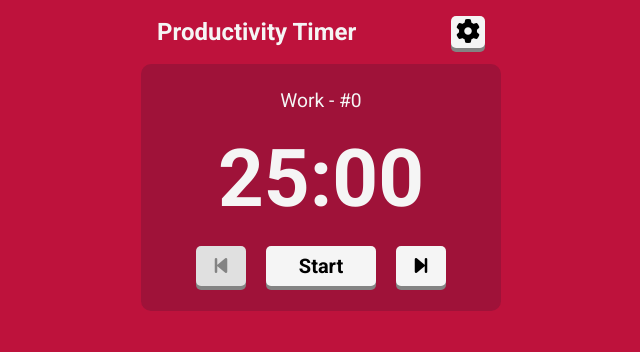
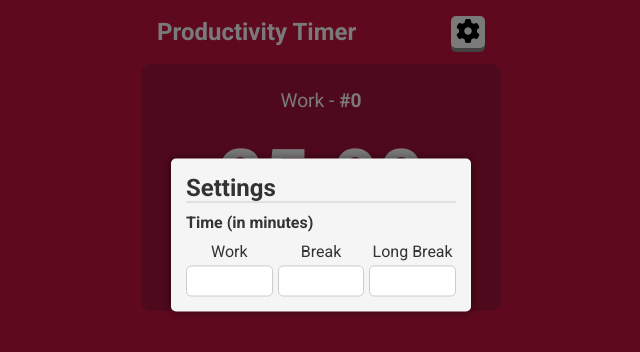
Before and after one commit to robsassack/productivity-timer, an Angular app: page / in a window 1280 px wide. Shown: the top 352 px of the page, without its empty margins (319-959 px from the left). Built offline with nearby package versions, Linux system fonts and the light colour scheme.

Commit message:
Added HTML and CSS for settings menu

```diff
--- a/src/app/app.component.html
+++ b/src/app/app.component.html
@@ -1,5 +1,6 @@
 <header>
   <span>Productivity Timer</span>
-  <button class="settings-button" aria-label="settings"><i class="fa-solid fa-gear"></i></button>
+  <button class="settings-button" aria-label="settings" (click)="callToggleSettingsMenu()"><i class="fa-solid fa-gear"></i></button>
 </header>
 <app-timer class="timer-container"></app-timer>
+<app-settings-menu class="settings-container"></app-settings-menu>
--- a/src/app/app.component.ts
+++ b/src/app/app.component.ts
@@ -1,4 +1,5 @@
-import { Component } from '@angular/core';
+import { Component, ViewChild } from '@angular/core';
+import { SettingsMenuComponent } from './settings-menu/settings-menu.component';
 
 @Component({
   selector: 'app-root',
@@ -6,5 +7,11 @@ import { Component } from '@angular/core';
   styleUrls: ['./app.component.css']
 })
 export class AppComponent {
+  @ViewChild(SettingsMenuComponent) settingsMenu!: SettingsMenuComponent;
+
+  callToggleSettingsMenu() {
+    this.settingsMenu.toggleSettingsMenu();
+  }
+
   title = 'productivity-timer';
 }
--- a/src/app/app.module.ts
+++ b/src/app/app.module.ts
@@ -3,11 +3,13 @@ import { BrowserModule } from '@angular/platform-browser';
 
 import { AppComponent } from './app.component';
 import { TimerComponent } from './timer/timer.component';
+import { SettingsMenuComponent } from './settings-menu/settings-menu.component';
 
 @NgModule({
   declarations: [
     AppComponent,
-    TimerComponent
+    TimerComponent,
+    SettingsMenuComponent
   ],
   imports: [
     BrowserModule
--- /dev/null
+++ b/src/app/settings-menu/settings-menu.component.css
@@ -0,0 +1,53 @@
+.settings-menu-container {
+  position: fixed;
+  top: 0;
+  left: 0;
+  bottom: 0;
+  right: 0;
+  overflow: auto;
+  background-color: rgb(0, 0, 0, 0.5);
+}
+
+.settings-menu {
+  display: flex;
+  flex-direction: column;
+  gap: 10px;
+  position: absolute;
+  top: 20%;
+  left: 50%;
+  transform: translate(-50%, -50%);
+  margin-top: 75px;
+  width: 300px;
+  padding: 15px;
+  background-color: #f5f5f5;
+  color: #333;
+  border-radius: 5px;
+  box-shadow: 0 0 10px 0 rgba(0, 0, 0, 0.5);
+  user-select: none;
+}
+
+.title {
+  border-bottom: 1px solid #ccc;
+}
+
+.time-settings {
+  display: grid;
+  grid-template-columns: 1fr 1fr 1fr;
+  gap: 5px;
+}
+
+.time-form {
+  display: flex;
+  flex-direction: column;
+  align-items: center;
+  gap: 5px;
+}
+
+.time-form input {
+  width: 100%;
+  padding: 5px;
+  border: 1px solid #ccc;
+  border-radius: 5px;
+  box-sizing: border-box;
+  font-size: 16px;
+}
--- /dev/null
+++ b/src/app/settings-menu/settings-menu.component.html
@@ -0,0 +1,19 @@
+<div *ngIf="showSettingsMenu" class="settings-menu-container" (click)="toggleSettingsMenu()">
+  <div class="settings-menu" (click)="$event.stopPropagation()">
+    <h2 class="title">Settings</h2>
+    <h4>Time (in minutes)</h4>
+    <div class="time-settings">
+      <div class="time-form">
+        <label for="hours">Work</label>
+        <input type="number">
+      </div>
+      <div class="time-form">
+        <label for="hours">Break</label>
+        <input type="number">
+      </div>
+      <div class="time-form">
+        <label for="hours">Long Break</label>
+        <input type="number">
+      </div>
+    </div>
+  </div>
--- /dev/null
+++ b/src/app/settings-menu/settings-menu.component.ts
@@ -0,0 +1,16 @@
+import { Component } from '@angular/core';
+
+@Component({
+  selector: 'app-settings-menu',
+  templateUrl: './settings-menu.component.html',
+  styleUrls: ['./settings-menu.component.css']
+})
+export class SettingsMenuComponent {
+  showSettingsMenu = true;
+
+  constructor() { }
+
+  toggleSettingsMenu() {
+    this.showSettingsMenu = !this.showSettingsMenu;
+  }
+}
--- a/src/app/timer/timer.component.html
+++ b/src/app/timer/timer.component.html
@@ -1,5 +1,5 @@
 <div class="timer" [ngStyle]="{'background-color': interval[currentInterval%8].bgColor}">
-  <p class="interval">{{interval[currentInterval%8].name}} - #{{intervalFormat(currentInterval)}}</p>
+  <p class="interval">{{interval[currentInterval%8].name}} - <b>#{{intervalFormat(currentInterval)}}</b></p>
   <p class="time">{{timeFormat(time)}}</p>
   <div class="buttons">
     <!-- show prev button only if interval is greater than 0 and if timer is null -->
```
Also changed, not shown: 1 other file (tests, documents, lock files or other folders).
